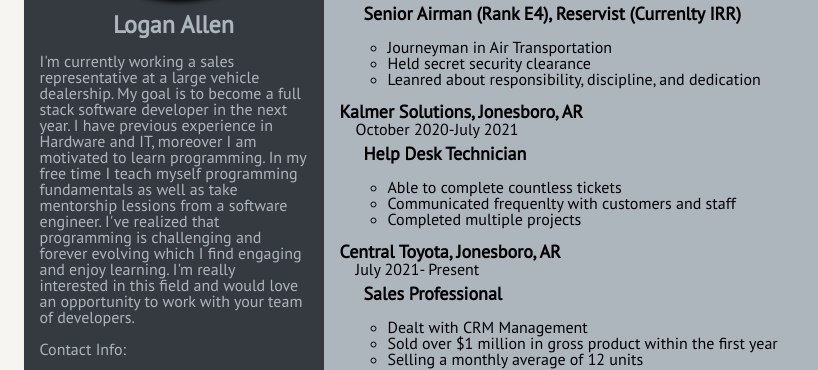
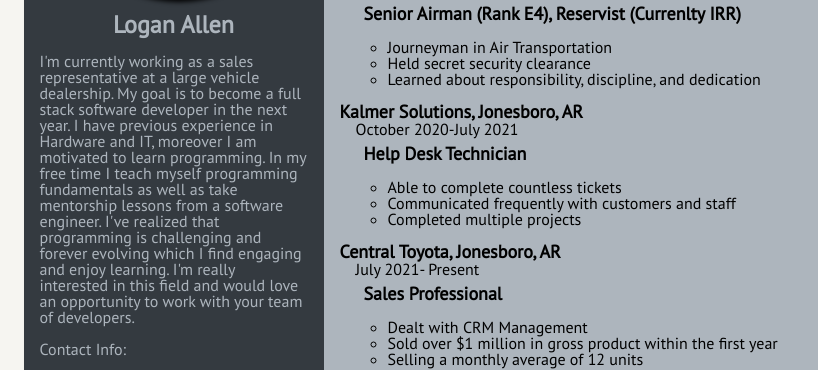
Before and after one commit to LoganA25/resume, a plain HTML site: page index.html in a window 1280 px wide. Shown: the part 269-639 px from the top of the page, 116-934 px from the left. Drawn offline with Linux system fonts and the light colour scheme.

Commit message:
typo fixes

```diff
--- a/index.html
+++ b/index.html
@@ -14,8 +14,8 @@
         <section class="summary">
             <img src="img/resumepic.jpeg" alt="resumepic" class="resumepic profile_picture">
             <h1>Logan Allen</h1>
-            <p>I'm currently working a sales representative at a large vehicle dealership. My goal is to become a full stack software developer in the next year. I have previous
-                experience in Hardware and IT, moreover I am motivated to learn programming. In my free time I teach myself programming fundamentals as well as take mentorship lessions from a software engineer.
+            <p>I'm currently working as a sales representative at a large vehicle dealership. My goal is to become a full stack software developer in the next year. I have previous
+                experience in Hardware and IT, moreover I am motivated to learn programming. In my free time I teach myself programming fundamentals as well as take mentorship lessons from a software engineer.
                 I've realized that programming is challenging and forever evolving which I find engaging and enjoy learning. I'm really interested in this field and would love an opportunity to work with your team of developers.
             </p>
             <h2>Contact Info:</h2>
@@ -54,14 +54,14 @@
             <ul>
                 <li>Journeyman in Air Transportation</li>
                 <li>Held secret security clearance</li>
-                <li>Leanred about responsibility, discipline, and dedication</li>
+                <li>Learned about responsibility, discipline, and dedication</li>
             </ul>
             <h2>Kalmer Solutions, Jonesboro, AR</h2>
             <h4>October 2020-July 2021</h4>
             <h3>Help Desk Technician</h3>
             <ul>
                 <li>Able to complete countless tickets</li>
-                <li>Communicated frequenlty with customers and staff</li>
+                <li>Communicated frequently with customers and staff</li>
                 <li>Completed multiple projects</li>
             </ul>
             <h2>Central Toyota, Jonesboro, AR</h2>
```
